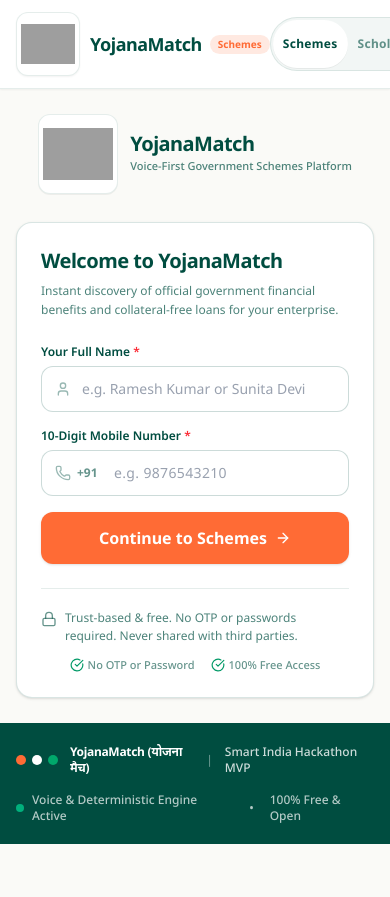
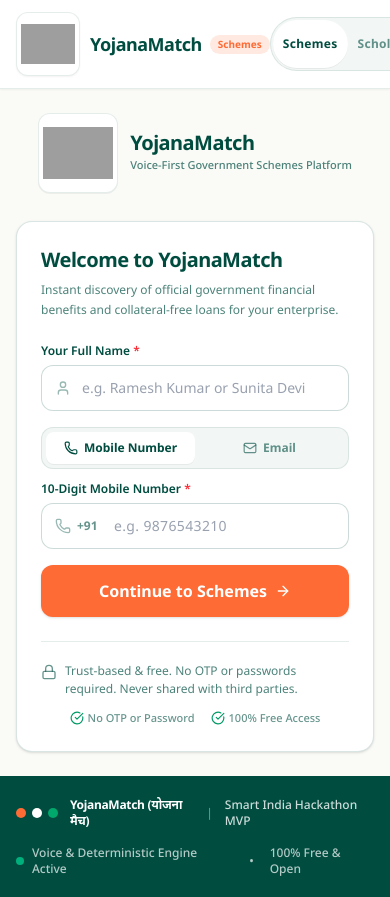
Before and after one commit to arpitvashisht3-droid/YojanaMatch, a React (Vite) app: page / in a window 390 px wide. Shown: the top 897 px of the page. Before the commit the page ends 844 px from the top, so only its background shows below. Built offline with nearby package versions, Linux system fonts and the light colour scheme; grey boxes are pictures that could not be loaded.

Commit message:
Add mobile/email tab toggle to signup

```diff
--- a/src/components/SignupScreen.tsx
+++ b/src/components/SignupScreen.tsx
@@ -1,5 +1,5 @@
 import React, { useState } from 'react';
-import { ArrowRight, Lock, CheckCircle, AlertCircle, Phone, User, Sparkles, FileText, Shield } from 'lucide-react';
+import { ArrowRight, Lock, CheckCircle, AlertCircle, Phone, Mail, User, Sparkles, FileText, Shield } from 'lucide-react';
 import { useAppStore } from '../store/useAppStore';
 import { translations } from '../lib/translations';
 
@@ -7,8 +7,10 @@
   const { language, loginOrSignup, isLoading } = useAppStore();
   const t = translations[language];
 
+  const [authMethod, setAuthMethod] = useState<'mobile' | 'email'>('mobile');
   const [name, setName] = useState('');
   const [phone, setPhone] = useState('');
+  const [email, setEmail] = useState('');
   const [validationError, setValidationError] = useState<string | null>(null);
 
   const handleSubmit = async (e: React.FormEvent) => {
@@ -21,6 +23,9 @@
       return;
     }
 
+    let identifier = '';
+
+    if (authMethod === 'mobile') {
       // Normalize phone digits
       const digits = phone.replace(/\D/g, '');
       let cleanPhone = digits;
@@ -36,9 +41,19 @@
         setValidationError(t.signup_error_phone);
         return;
       }
+      identifier = cleanPhone;
+    } else {
+      const cleanEmail = email.trim().toLowerCase();
+      const emailPattern = /^[^\s@]+@[^\s@]+\.[^\s@]+$/;
+      if (!emailPattern.test(cleanEmail)) {
+        setValidationError(language === 'hi' ? 'कृपया एक मान्य ईमेल पता दर्ज करें' : 'Please enter a valid email address');
+        return;
+      }
+      identifier = cleanEmail;
+    }
 
     try {
-      await loginOrSignup(cleanName, cleanPhone);
+      await loginOrSignup(cleanName, identifier);
     } catch (err: any) {
       setValidationError(err.message || 'Error continuing. Please check your connection.');
     }
@@ -195,6 +210,32 @@
             </div>
 
             <div>
+              {/* Auth Method Tab Toggle */}
+              <div className="flex bg-[#004D40]/5 rounded-xl p-1 border border-[#004D40]/10 mb-3">
+                <button
+                  type="button"
+                  onClick={() => { setAuthMethod('mobile'); setValidationError(null); }}
+                  className={`flex-1 py-2 rounded-lg text-xs sm:text-sm font-bold flex items-center justify-center gap-1.5 cursor-pointer transition-all ${
+                    authMethod === 'mobile' ? 'bg-white shadow-2xs text-[#004D40]' : 'text-[#004D40]/60'
+                  }`}
+                >
+                  <Phone className="w-3.5 h-3.5" />
+                  <span>{language === 'hi' ? 'मोबाइल नंबर' : 'Mobile Number'}</span>
+                </button>
+                <button
+                  type="button"
+                  onClick={() => { setAuthMethod('email'); setValidationError(null); }}
+                  className={`flex-1 py-2 rounded-lg text-xs sm:text-sm font-bold flex items-center justify-center gap-1.5 cursor-pointer transition-all ${
+                    authMethod === 'email' ? 'bg-white shadow-2xs text-[#004D40]' : 'text-[#004D40]/60'
+                  }`}
+                >
+                  <Mail className="w-3.5 h-3.5" />
+                  <span>{language === 'hi' ? 'ईमेल' : 'Email'}</span>
+                </button>
+              </div>
+
+              {authMethod === 'mobile' ? (
+                <div>
                   <label className="block text-xs sm:text-sm font-semibold text-[#004D40] mb-1.5">
                     {t.signup_phone_label} <span className="text-red-500">*</span>
                   </label>
@@ -216,6 +257,28 @@
                       required
                     />
                   </div>
+                </div>
+              ) : (
+                <div>
+                  <label className="block text-xs sm:text-sm font-semibold text-[#004D40] mb-1.5">
+                    {language === 'hi' ? 'ईमेल पता' : 'Email Address'} <span className="text-red-500">*</span>
+                  </label>
+                  <div className="relative">
+                    <div className="absolute inset-y-0 left-0 pl-3.5 flex items-center pointer-events-none text-[#004D40]/40">
+                      <Mail className="w-4 h-4" />
+                    </div>
+                    <input
+                      type="email"
+                      value={email}
+                      onChange={(e) => setEmail(e.target.value)}
+                      placeholder={language === 'hi' ? 'aapka.email@example.com' : 'your.email@example.com'}
+                      className="w-full pl-10 pr-3.5 py-3 rounded-xl border border-[#004D40]/20 bg-white text-sm sm:text-base text-gray-900 placeholder:text-gray-400 focus:outline-none focus:border-[#004D40] focus:ring-2 focus:ring-[#004D40]/10 transition-colors"
+                      autoComplete="email"
+                      required
+                    />
+                  </div>
+                </div>
+              )}
             </div>
 
             {/* Continue Action Button */}
--- a/src/data/users.json
+++ b/src/data/users.json
@@ -0,0 +1,29 @@
+[
+  {
+    "name": "mayank",
+    "phone_number": "3456432123",
+    "created_at": "2026-09-11T05:21:58.769Z",
+    "onboarding_completed": true,
+    "onboarding_step": 7,
+    "categories": [],
+    "state": null,
+    "business_situation": "new"
+  },
+  {
+    "name": "mayank",
+    "phone_number": "2345678123",
+    "created_at": "2026-09-12T15:22:53.452Z",
+    "onboarding_completed": true,
+    "onboarding_step": 7,
+    "categories": [
+      "OBC"
+    ],
+    "state": null,
+    "business_situation": "new",
+    "age_range": "18-25",
+    "gender": "female",
+    "district_type": "rural",
+    "business_type": "textile_weaving",
+    "income_range": "Below ₹1 Lakh (< ₹1,00,000 / year)"
+  }
+]
```
Lines whose indentation alone changed are shown as unchanged.
